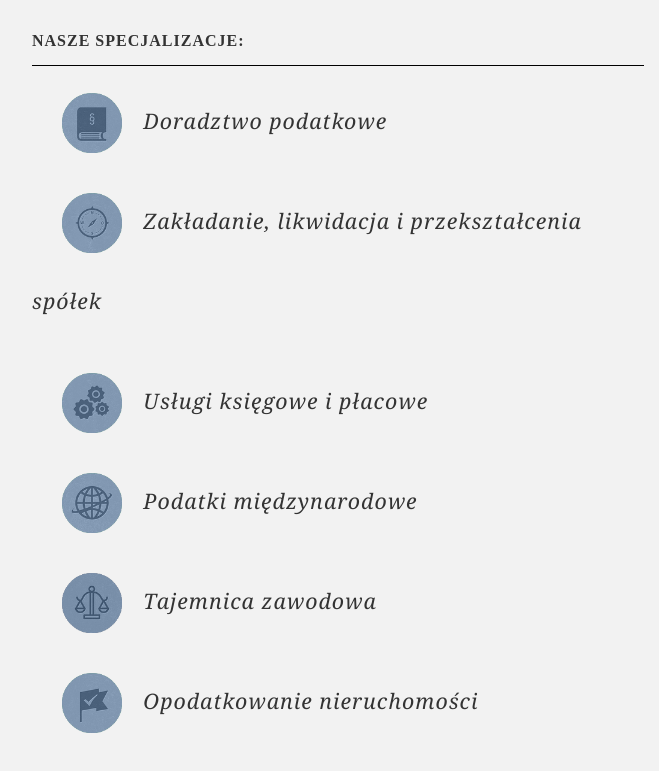
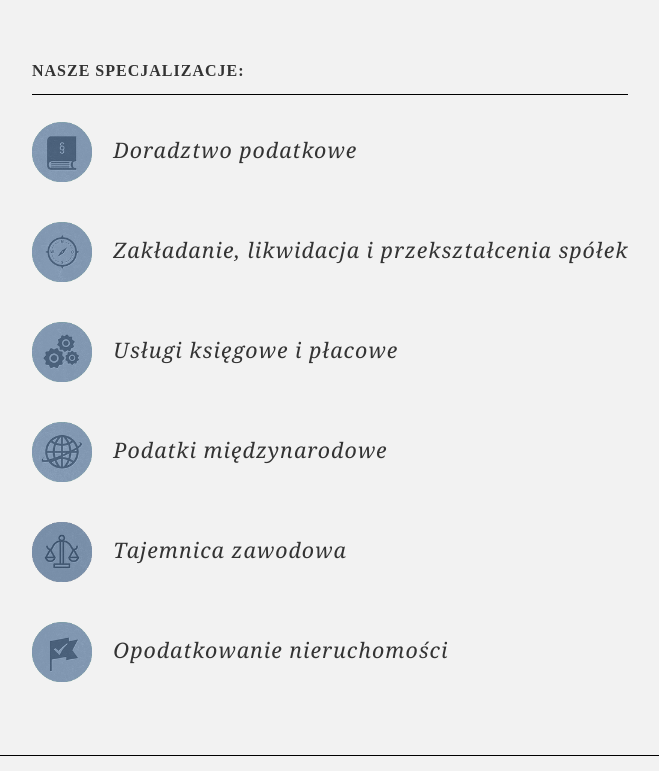
Before and after one commit to lipenco/cfotalk.org, a plain HTML site: page index.html in a window 1280 px wide. Shown: the part 1049-1820 px from the top of the page, without its empty margins (302-961 px from the left). Drawn offline with nearby package versions, Linux system fonts and the light colour scheme.

Commit message:
icons without left margin

```diff
--- a/css/style-o.css
+++ b/css/style-o.css
@@ -313,9 +313,7 @@ box-shadow: inset -1px 10px 59px -11px rgba(48,60,82,1);
 
 }
 
-.left-info img {
-   margin-left: 30px;
-}
+
 
 .left-info em {
   line-height: 80px;
```
Also changed, not shown: index.html (+1 -0 lines).
